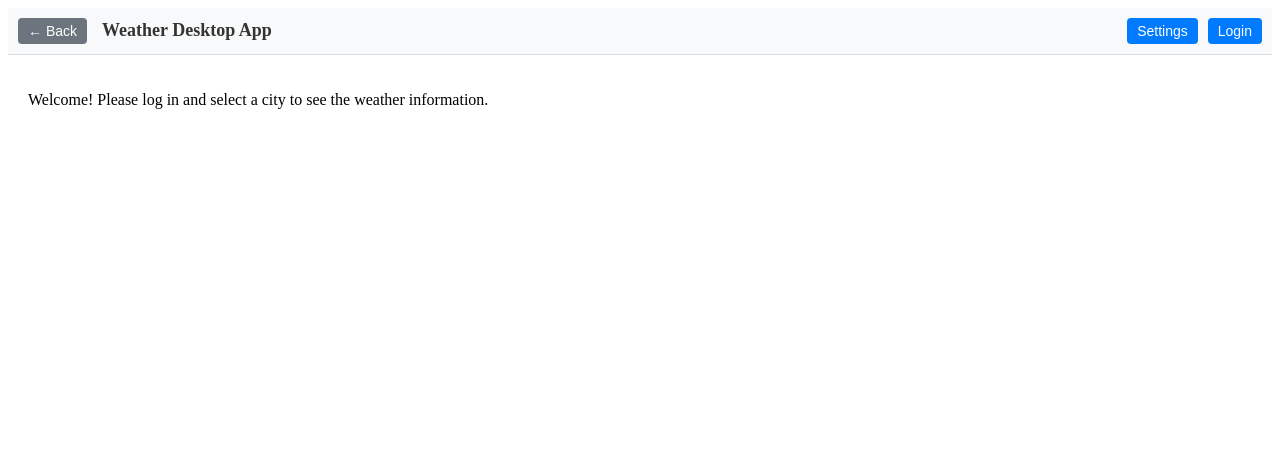
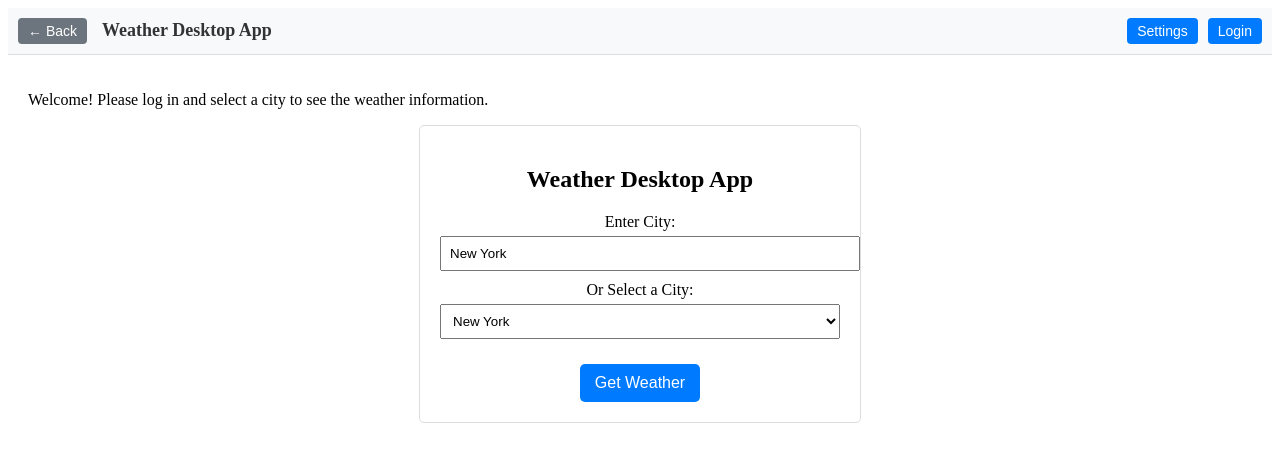
Before and after one commit to ktown5422/weather-desktop-app, an Angular app: page / in a window 1280 px wide. Shown: the top 462 px of the page. Built offline with nearby package versions, Linux system fonts and the light colour scheme.

Commit message:
create weather component and add weather functionality to home page - KT

```diff
--- a/package.json
+++ b/package.json
@@ -36,6 +36,7 @@
     "@angular/cli": "^18.2.1",
     "@angular/compiler-cli": "^18.2.0",
     "@types/jasmine": "~5.1.0",
+    "@types/sqlite3": "^3.1.11",
     "electron": "^32.0.1",
     "jasmine-core": "~5.2.0",
     "karma": "~6.4.0",
--- a/src/app/app.component.ts
+++ b/src/app/app.component.ts
@@ -15,12 +15,10 @@ export class AppComponent {
 
 
   onSettingsClick(): void {
-    // Navigate to the settings page
     this.router.navigate(['/settings']);
   }
 
   onLoginClick(): void {
-    // Navigate to the login page
     this.router.navigate(['/login']);
   }
 
--- a/src/app/app.routes.ts
+++ b/src/app/app.routes.ts
@@ -4,7 +4,7 @@ import { SettingsComponent } from './components/settings/settings.component';
 import { LoginComponent } from './components/login/login.component';
 
 export const routes: Routes = [
-    { path: '', component: HomeComponent },
-    { path: 'settings', component: SettingsComponent },
-    { path: 'login', component: LoginComponent },
+    { path: '', title: 'Home', component: HomeComponent },
+    { path: 'settings', title: 'Settings', component: SettingsComponent },
+    { path: 'login', title: 'Login', component: LoginComponent },
 ];
--- a/src/app/components/home/home.component.html
+++ b/src/app/components/home/home.component.html
@@ -1,4 +1,7 @@
 <div class="content">
+    <div>
+        <p>Welcome! Please log in and select a city to see the weather information.</p>
+    </div>
+    <app-weather></app-weather>
 
-    <p>Welcome! Please log in and select a city to see the weather information.</p>
 </div>
--- a/src/app/components/home/home.component.ts
+++ b/src/app/components/home/home.component.ts
@@ -1,9 +1,12 @@
 import { Component } from '@angular/core';
+import { WeatherComponent } from '../weather/weather.component';
 
 @Component({
   selector: 'app-home',
   templateUrl: './home.component.html',
-  styleUrls: ['./home.component.css']
+  styleUrls: ['./home.component.css'],
+  imports: [WeatherComponent],
+  standalone: true
 })
 export class HomeComponent {
 
--- a/src/app/components/login/login.component.css
+++ b/src/app/components/login/login.component.css
@@ -0,0 +1,11 @@
+.login-container {
+    display: flex;
+    justify-content: center;
+    align-items: center;
+    height: 100vh;
+}
+
+button {
+    padding: 10px 20px;
+    font-size: 16px;
+}
--- a/src/app/components/weather/weather.component.css
+++ b/src/app/components/weather/weather.component.css
@@ -0,0 +1,43 @@
+.weather-container {
+    max-width: 400px;
+    margin: 0 auto;
+    padding: 20px;
+    border: 1px solid #ddd;
+    border-radius: 5px;
+    text-align: center;
+}
+
+.location-inputs {
+    margin-bottom: 15px;
+}
+
+label {
+    display: block;
+    margin-bottom: 5px;
+}
+
+input,
+select {
+    width: 100%;
+    padding: 8px;
+    margin-bottom: 10px;
+}
+
+button {
+    padding: 10px 15px;
+    font-size: 16px;
+    cursor: pointer;
+    background-color: #007bff;
+    color: #fff;
+    border: none;
+    border-radius: 5px;
+}
+
+.weather-info {
+    margin-top: 20px;
+}
+
+.error-message {
+    color: red;
+    margin-top: 20px;
+}
--- a/src/app/components/weather/weather.component.html
+++ b/src/app/components/weather/weather.component.html
@@ -1 +1,31 @@
-<p>weather works!</p>
+<div class="weather-container">
+    <h2>Weather Desktop App</h2>
+
+    <div class="location-inputs">
+        <label for="city-input">Enter City:</label>
+        <input id="city-input" [(ngModel)]="city" placeholder="Enter city name" />
+
+        <label for="city-select">Or Select a City:</label>
+        <select id="city-select" [(ngModel)]="city">
+            <option *ngFor="let option of cityOptions" [value]="option">{{ option }}</option>
+        </select>
+    </div>
+
+    <button (click)="getWeatherData()">Get Weather</button>
+
+    @if (weatherData) {
+    <div class="weather-info">
+        <h3>Weather in {{ weatherData.location.name }}</h3>
+        <p>Temperature: {{ weatherData.current.temperature }}°C / {{
+            convertToFahrenheit(weatherData.current.temperature) }}°F</p>
+        <p>Weather: {{ weatherData.current.weather_descriptions[0] }}</p>
+        <p>Wind Speed: {{ weatherData.current.wind_speed }} km/h</p>
+        <p>Humidity: {{ weatherData.current.humidity }}%</p>
+    </div>
+    }
+    @if (error) {
+    <div class="error-message">
+        <p>{{ error }}</p>
+    </div>
+    }
+</div>
--- a/src/app/components/weather/weather.component.ts
+++ b/src/app/components/weather/weather.component.ts
@@ -1,12 +1,49 @@
-import { Component } from '@angular/core';
+import { Component, OnInit } from '@angular/core';
+import { CommonModule } from '@angular/common';
+import { FormsModule } from '@angular/forms';
+import axios from 'axios';
 
 @Component({
   selector: 'app-weather',
   standalone: true,
-  imports: [],
+  imports: [CommonModule, FormsModule],
   templateUrl: './weather.component.html',
-  styleUrl: './weather.component.css'
+  styleUrls: ['./weather.component.css']
 })
-export class WeatherComponent {
+export class WeatherComponent implements OnInit {
+  city: string = 'New York';
+  cityOptions: string[] = [
+    'New York', 'London', 'Tokyo', 'Sydney', 'Paris', 'Berlin', 'Moscow',
+    'Beijing', 'Mumbai', 'Cairo', 'Rio de Janeiro', 'Los Angeles', 'Chicago',
+    'Toronto', 'Madrid', 'Rome', 'Dubai', 'Bangkok', 'Seoul', 'Hong Kong'
+  ];
+  weatherData: any;
+  error: string | null = null;
 
+  constructor() { }
+
+  ngOnInit(): void { }
+
+  async getWeatherData(): Promise<void> {
+    if (!this.city) {
+      this.error = 'Please enter or select a city.';
+      return;
+    }
+
+    const accessKey = '3da21353f0c8ebc4143e72ef3e344209';
+    const apiUrl = `http://api.weatherstack.com/current?access_key=${accessKey}&query=${this.city}`;
+
+    try {
+      const response = await axios.get(apiUrl);
+      this.weatherData = response.data;
+      console.log(this.weatherData);
+      this.error = null;
+    } catch (error) {
+      this.error = 'Unable to fetch weather data. Please try again later.';
+      console.error(error);
+    }
+  }
+  convertToFahrenheit(celsius: number): number {
+    return (celsius * 9 / 5) + 32;
+  }
 }
```
Also changed, not shown: 1 other file (tests, documents, lock files or other folders).
